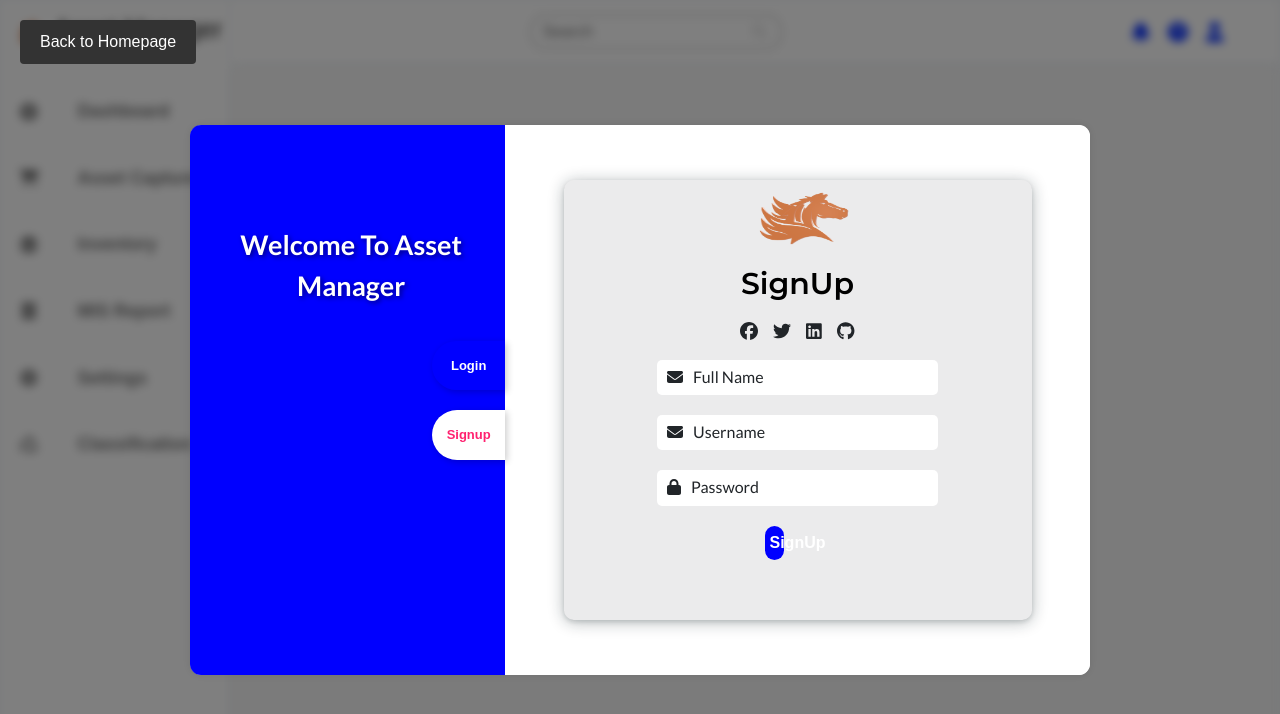
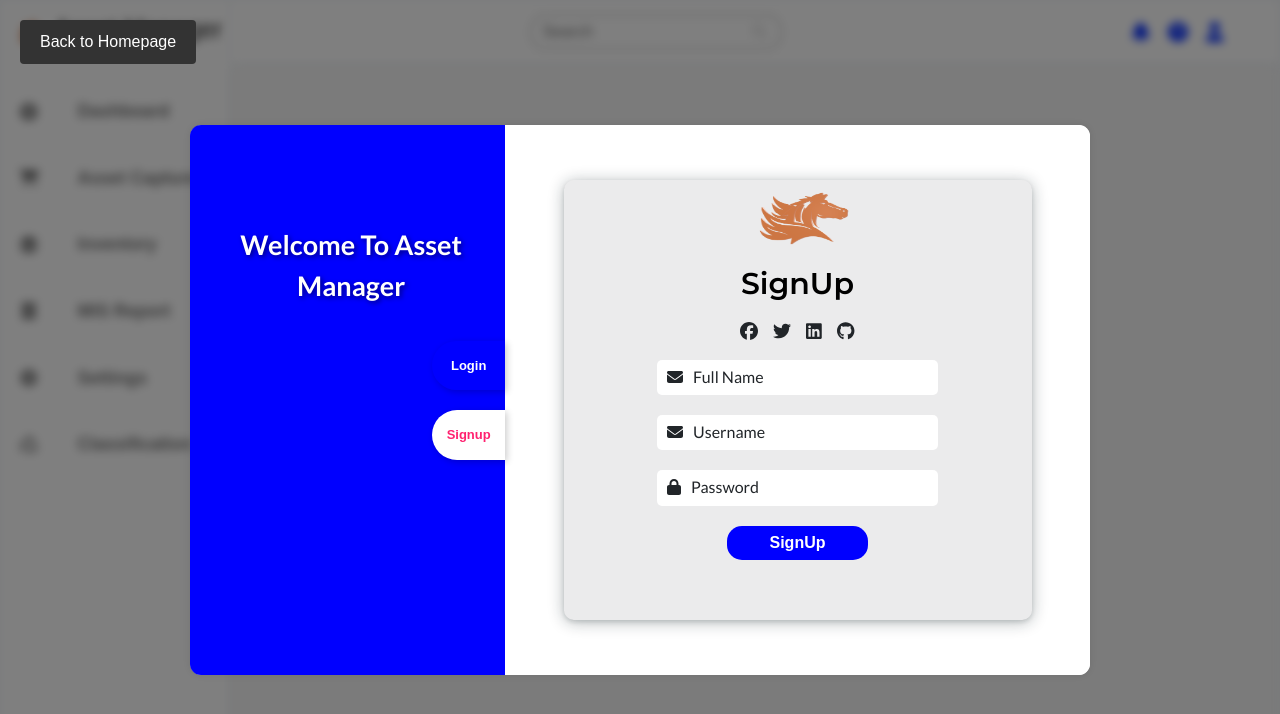
Before and after one commit to AnujNdas/Asset-manager-new, a React (Create React App) app in the folder frontend/: page /User/Signup in a window 1280 px wide. Both pictures are taken after a click on the button "Signup". Shown: the top 714 px of the page. Built offline with nearby package versions, Linux system fonts and the light colour scheme.

Commit message:
Update Signup.jsx

```diff
--- a/frontend/src/Inner_sections/Signup.jsx
+++ b/frontend/src/Inner_sections/Signup.jsx
@@ -105,10 +105,7 @@ const Signup = () => {
                   </label>
                 )}
             </div>
-
-            <div className="button-panel">
                 <button type='submit' className='sign-btn'>SignUp</button>
-            </div>
           </form>
           {message && <p>{message}</p>}
         </div>
```
